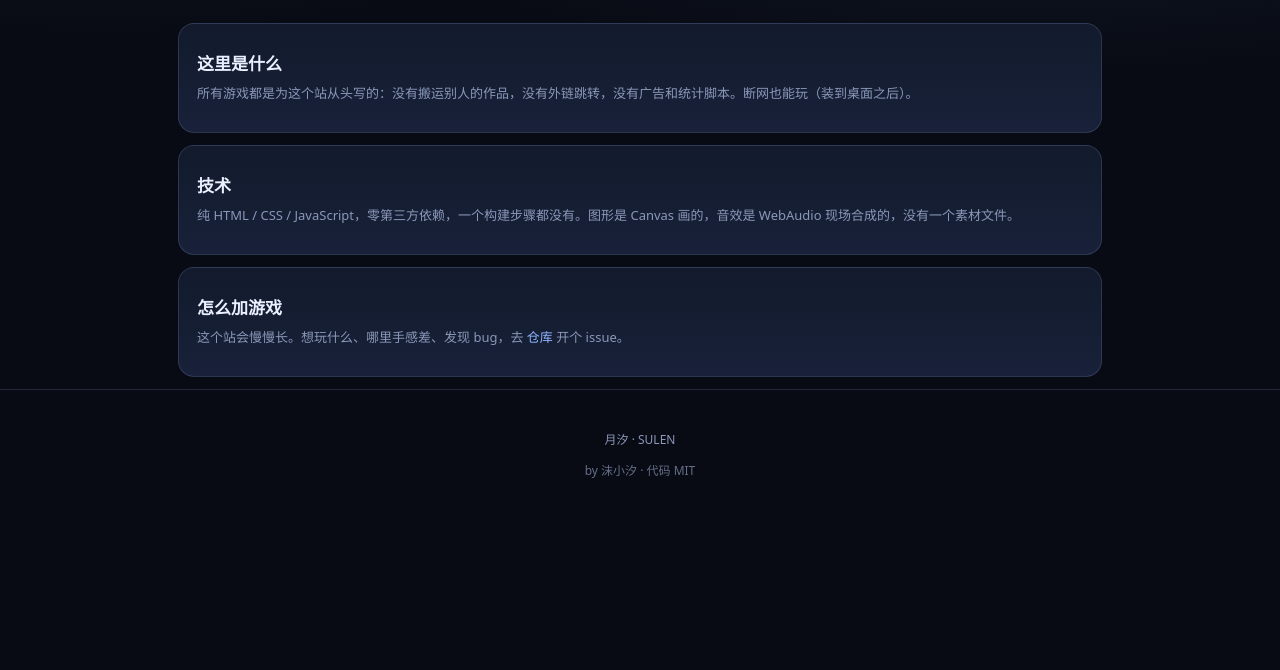
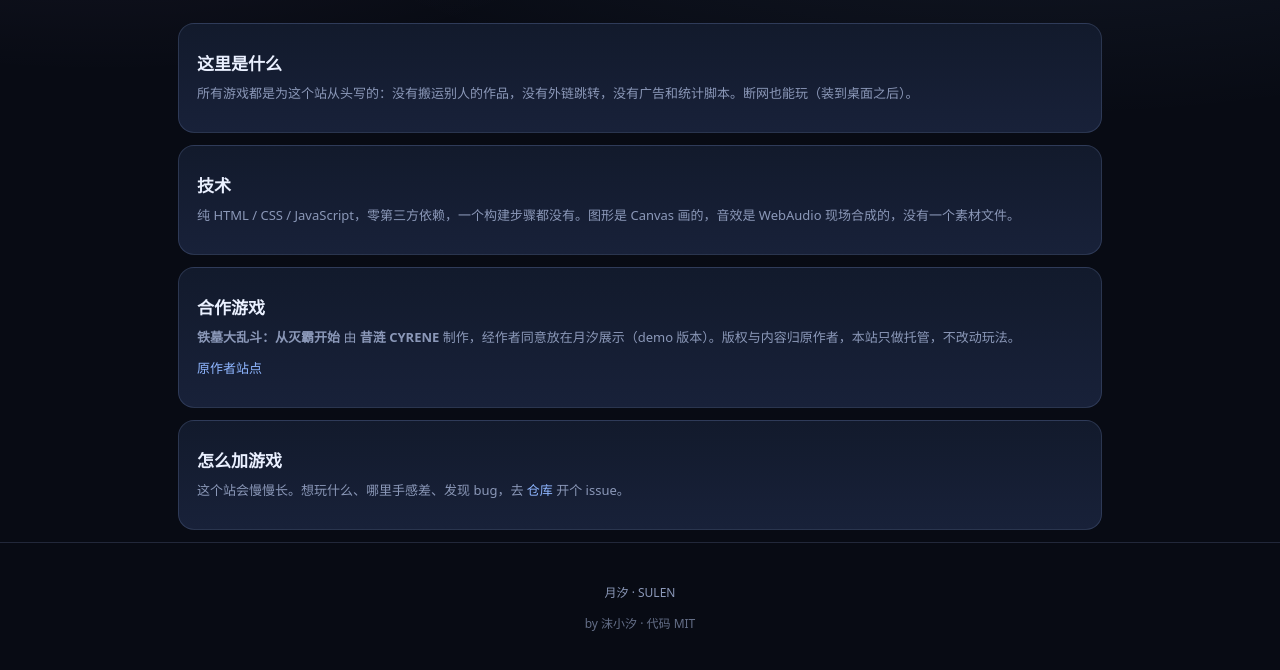
Before and after one commit to mxdfghsh/yuexisulen, a plain HTML site: page about.html in a window 1280 px wide. Shown: the part 228-898 px from the top of the page. Before the commit the page ends 800 px from the top, so only its background shows below. Drawn offline with Linux system fonts and the light colour scheme.

Commit message:
about: 加「合作游戏」说明，注明原作与授权

```diff
--- a/about.html
+++ b/about.html
@@ -32,6 +32,12 @@
   </div>
 
   <div class="card" style="margin-bottom:12px">
+    <h2>合作游戏</h2>
+    <p><b>铁墓大乱斗：从灭霸开始</b> 由 <b>昔涟 CYRENE</b> 制作，经作者同意放在月汐展示（demo 版本）。版权与内容归原作者，本站只做托管，不改动玩法。</p>
+    <p style="margin-top:8px"><a href="https://slildisn.github.io/game.html">原作者站点</a></p>
+  </div>
+
+  <div class="card" style="margin-bottom:12px">
     <h2>怎么加游戏</h2>
     <p>这个站会慢慢长。想玩什么、哪里手感差、发现 bug，去 <a href="https://github.com/mxdfghsh/yuexisulen">仓库</a> 开个 issue。</p>
   </div>
--- a/sw.js
+++ b/sw.js
@@ -1,7 +1,7 @@
 /* 月汐 SULEN · 离线缓存
    页面（HTML）走网络优先，避免改了首页还看到旧的；
    静态资源走缓存优先，断网也能用。 */
-const CACHE = "yuexi-v5";
+const CACHE = "yuexi-v6";
 const ASSETS = [
   "./", "./index.html", "./about.html", "./manifest.json",
   "./assets/base.css", "./assets/engine.js", "./assets/pwa.js", "./assets/icon.svg",
```
